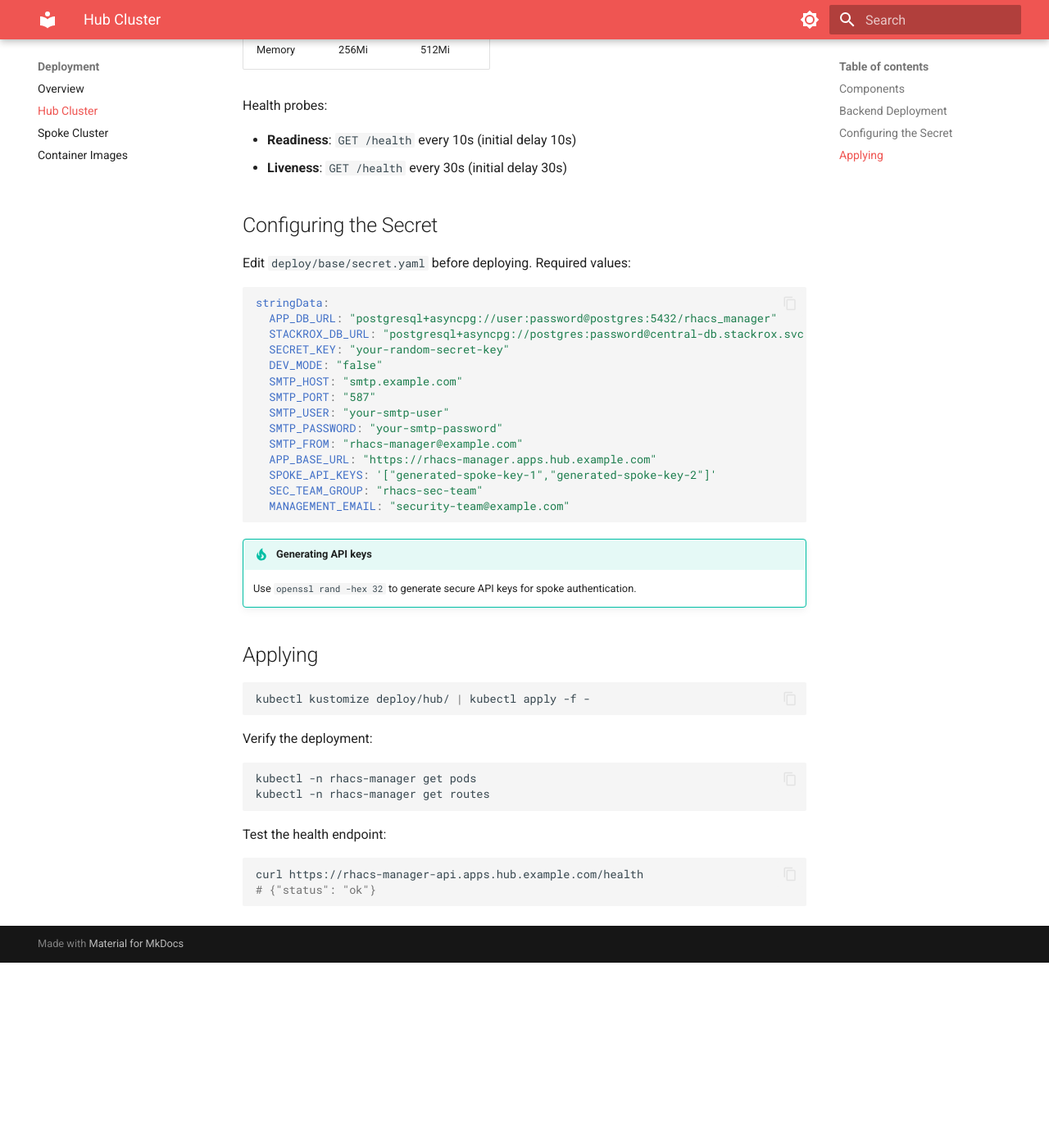
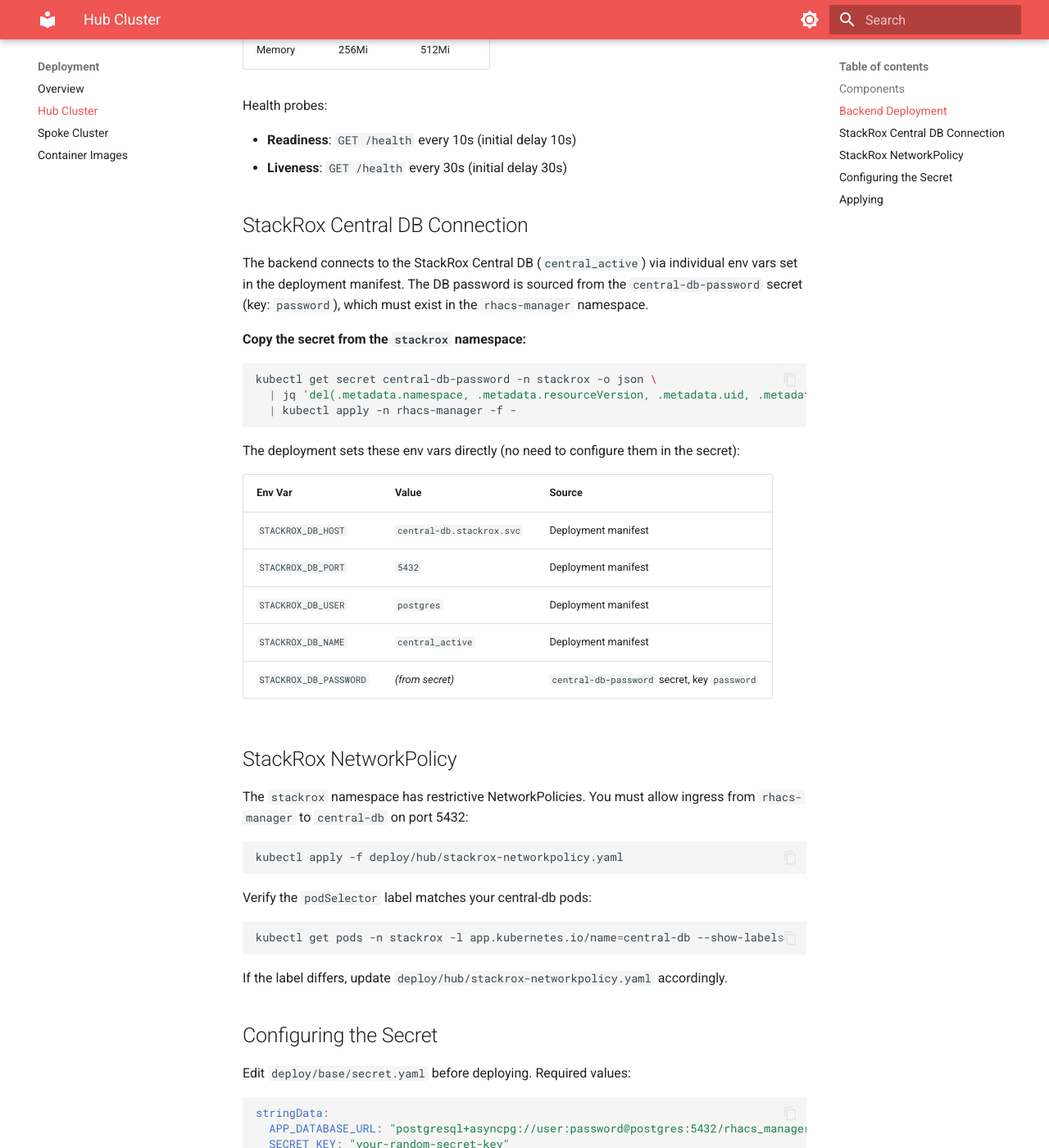
Before and after one commit to dadav/rhacs-manager, an MkDocs documentation site: the page built from docs/deployment/hub.md, in a window 1280 px wide and 1400 px high, scrolled down 1076 px. Shown: the whole window at 82% size. Built offline with MkDocs 1.6.1 and Material for MkDocs 9.7.7, drawn with Linux system fonts in a browser that asks for light colours; before the commit the page ends 2250 px from its top, so only the background shows below that; some of the changed text lies outside the part shown.

````diff
--- a/docs/deployment/hub.md
+++ b/docs/deployment/hub.md
@@ -20,7 +20,7 @@
 - **Frontend deployment** -- nginx container serving the SPA
 - **Frontend service** -- ClusterIP service for the frontend
 - **Route** -- OpenShift route exposing the frontend
-- **Secret** -- Backend configuration (DB URLs, SMTP, auth)
+- **Secret** -- Backend configuration (app DB URL, SMTP, auth)
 - **Namespace** -- `rhacs-manager`
 
 ## Backend Deployment
@@ -43,14 +43,51 @@
 - **Readiness**: `GET /health` every 10s (initial delay 10s)
 - **Liveness**: `GET /health` every 30s (initial delay 30s)
 
+## StackRox Central DB Connection
+
+The backend connects to the StackRox Central DB (`central_active`) via individual env vars set in the deployment manifest. The DB password is sourced from the `central-db-password` secret (key: `password`), which must exist in the `rhacs-manager` namespace.
+
+**Copy the secret from the `stackrox` namespace:**
+
+```bash
+kubectl get secret central-db-password -n stackrox -o json \
+  | jq 'del(.metadata.namespace, .metadata.resourceVersion, .metadata.uid, .metadata.creationTimestamp)' \
+  | kubectl apply -n rhacs-manager -f -
+```
+
+The deployment sets these env vars directly (no need to configure them in the secret):
+
+| Env Var | Value | Source |
+|---------|-------|--------|
+| `STACKROX_DB_HOST` | `central-db.stackrox.svc` | Deployment manifest |
+| `STACKROX_DB_PORT` | `5432` | Deployment manifest |
+| `STACKROX_DB_USER` | `postgres` | Deployment manifest |
+| `STACKROX_DB_NAME` | `central_active` | Deployment manifest |
+| `STACKROX_DB_PASSWORD` | *(from secret)* | `central-db-password` secret, key `password` |
+
+## StackRox NetworkPolicy
+
+The `stackrox` namespace has restrictive NetworkPolicies. You must allow ingress from `rhacs-manager` to `central-db` on port 5432:
+
+```bash
+kubectl apply -f deploy/hub/stackrox-networkpolicy.yaml
+```
+
+Verify the `podSelector` label matches your central-db pods:
+
+```bash
+kubectl get pods -n stackrox -l app.kubernetes.io/name=central-db --show-labels
+```
+
+If the label differs, update `deploy/hub/stackrox-networkpolicy.yaml` accordingly.
+
 ## Configuring the Secret
 
 Edit `deploy/base/secret.yaml` before deploying. Required values:
 
 ```yaml
 stringData:
-  APP_DB_URL: "postgresql+asyncpg://user:password@postgres:5432/rhacs_manager"
-  STACKROX_DB_URL: "postgresql+asyncpg://postgres:password@central-db.stackrox.svc:5432/central_active"
+  APP_DATABASE_URL: "postgresql+asyncpg://user:password@postgres:5432/rhacs_manager"
   SECRET_KEY: "your-random-secret-key"
   DEV_MODE: "false"
   SMTP_HOST: "smtp.example.com"
@@ -70,6 +107,15 @@
 ## Applying
 
 ```bash
+# 1. Copy central-db-password secret from stackrox namespace
+kubectl get secret central-db-password -n stackrox -o json \
+  | jq 'del(.metadata.namespace, .metadata.resourceVersion, .metadata.uid, .metadata.creationTimestamp)' \
+  | kubectl apply -n rhacs-manager -f -
+
+# 2. Apply the stackrox NetworkPolicy (allows backend → central-db traffic)
+kubectl apply -f deploy/hub/stackrox-networkpolicy.yaml
+
+# 3. Deploy the application
 kubectl kustomize deploy/hub/ | kubectl apply -f -
 ```
 
````
Also changed, not shown: README.md (added, +115 -0 lines), ui.png (added), 10 other files.
